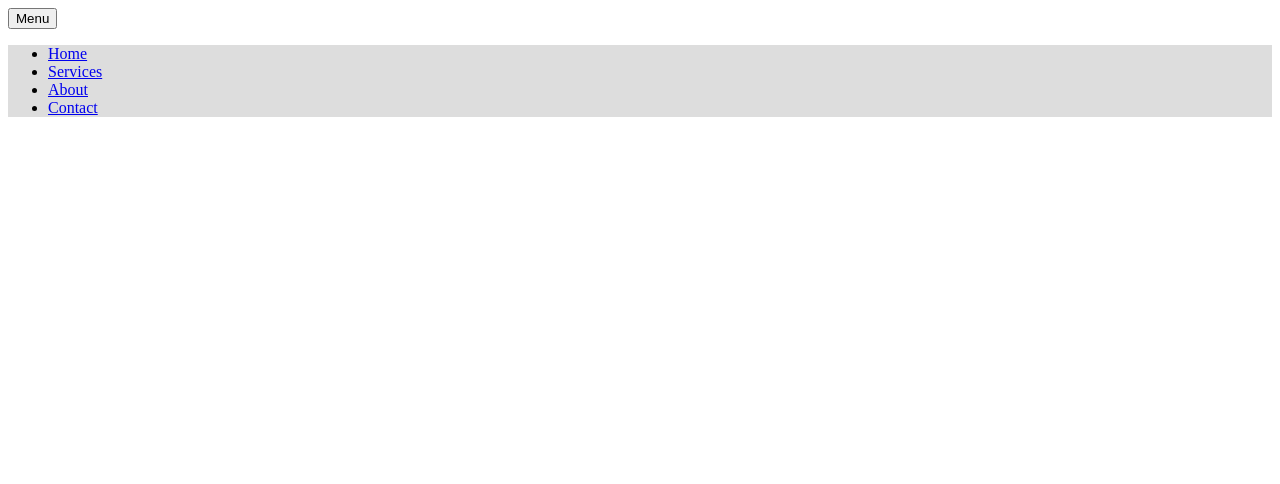
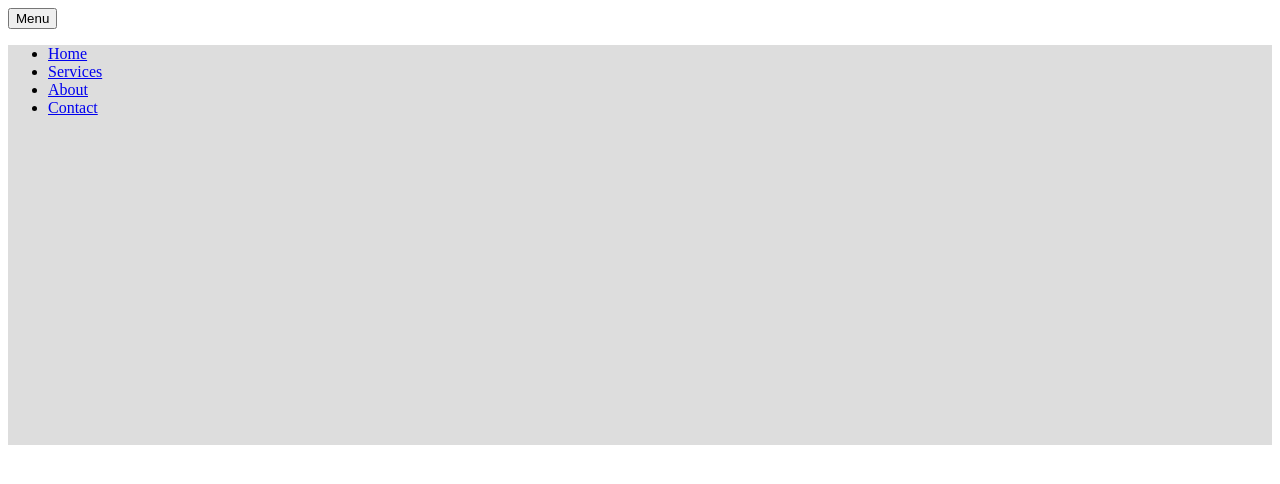
Before and after one commit to piracode/day09, a plain HTML site: page menu-toggle.html in a window 1280 px wide. Both pictures are taken after a click on the button "Menu". Drawn offline with Linux system fonts and the light colour scheme.

Commit message:
Added menu toggle option 2

```diff
--- a/styles/menu-toggle.css
+++ b/styles/menu-toggle.css
@@ -2,21 +2,22 @@
     background-color: #ddd;
 
     /* Option #1 */
-    display: none;
+    /* display: none; */
 
     /* Option #2 */
-
-
+    height: 0;
+    overflow: hidden;
+    transition: height .5s ease;
     /* Option #3 */
 
 }
 
 #main-nav-list.toggled {
     /* Option #1 - Toggled */
-    display: block;
+    /* display: block; */
 
     /* Option #2 - Toggled */
-
+    height: 50vh;
 
     /* Option #3 - Toggled */
 
```
